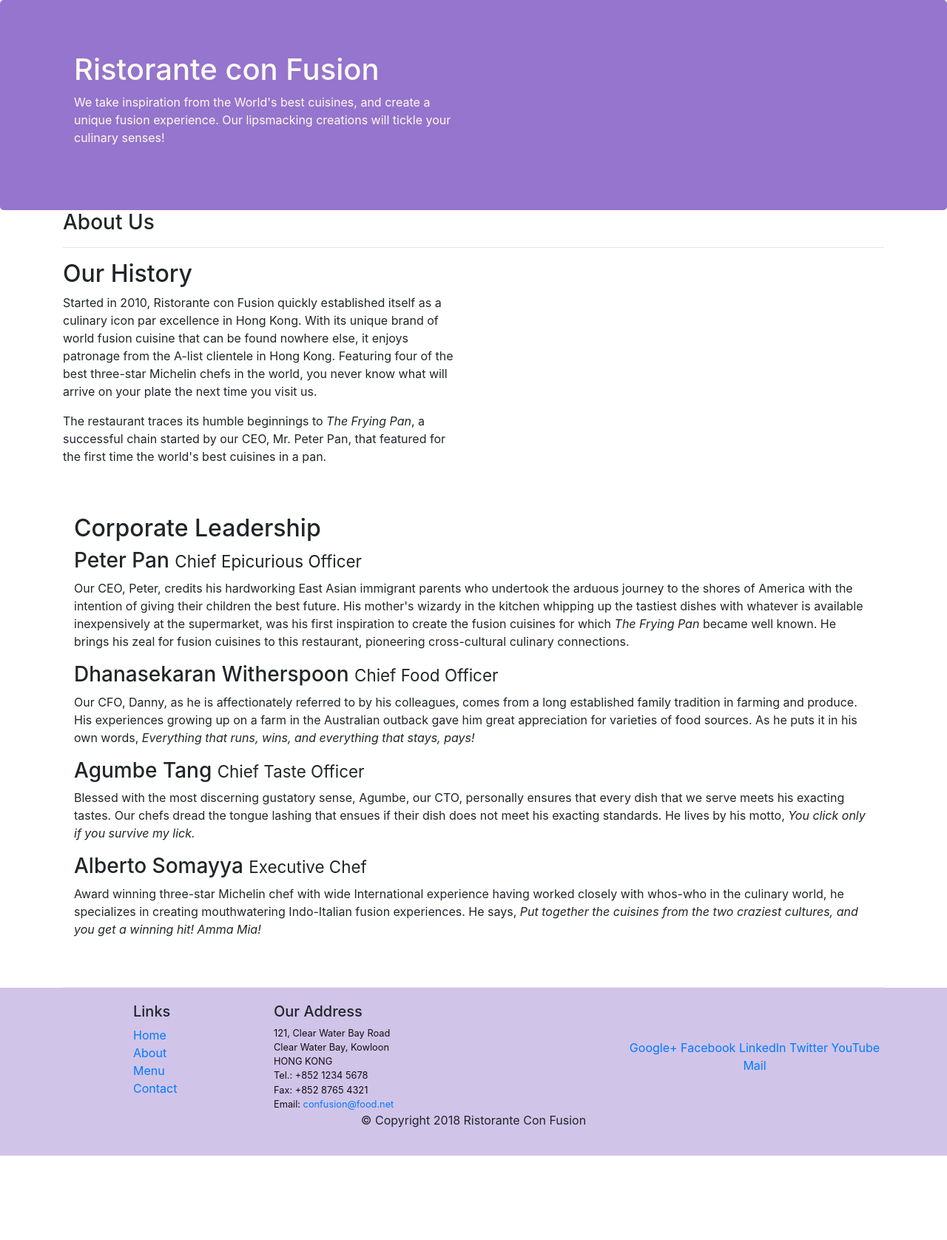
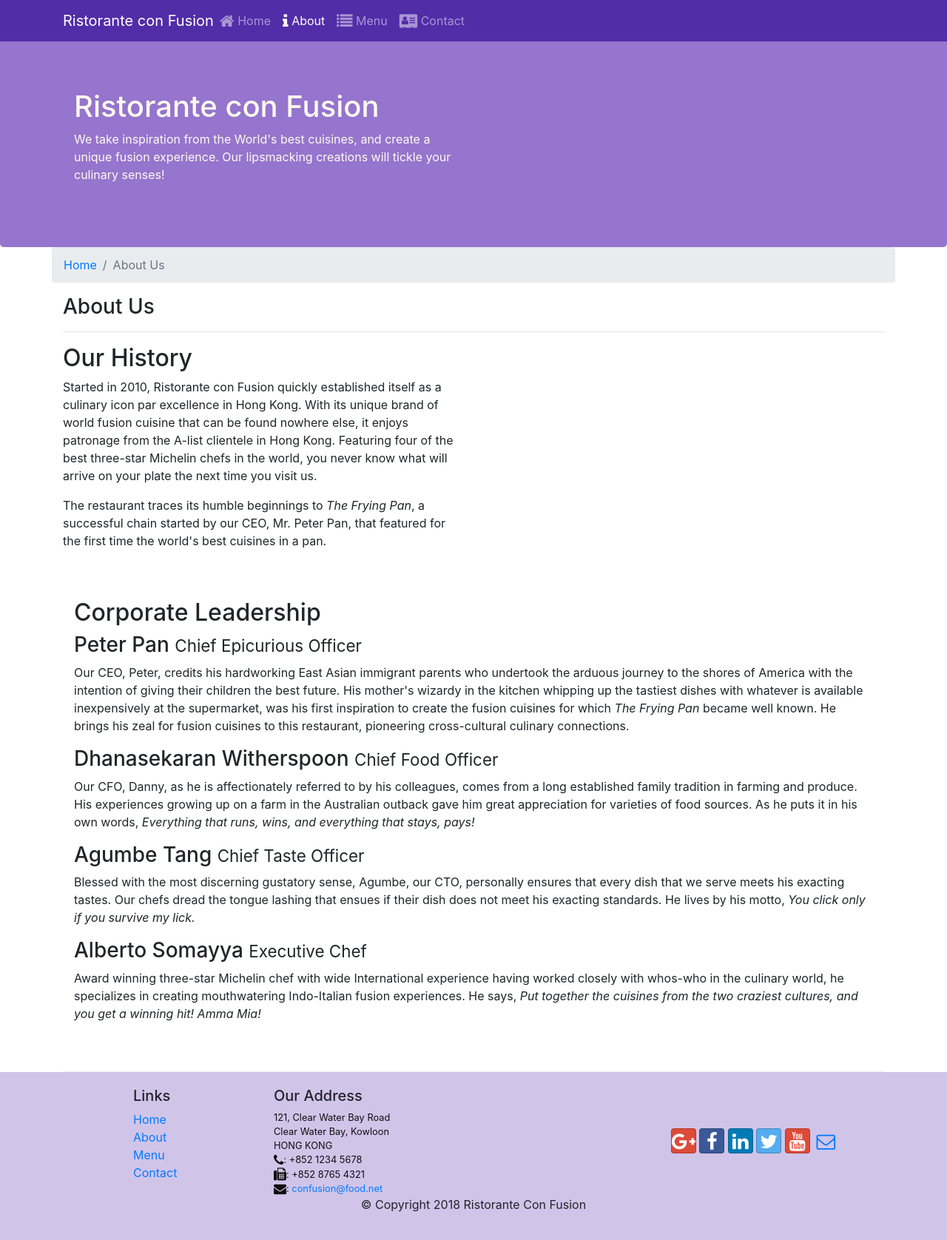
Before and after one commit to pkocran/courseraBootstrap4, a website: page aboutus.html in a window 1280 px wide. Shown: the whole page at 74% size. Before the commit the page ends 1562 px from the top, so only its background shows below. Drawn offline with nearby package versions, Linux system fonts and the light colour scheme.

Commit message:
icon font

```diff
--- a/aboutus.html
+++ b/aboutus.html
@@ -13,11 +13,16 @@
     <!-- Bootstrap CSS -->
     <link rel="stylesheet" href="node_modules/bootstrap/dist/css/bootstrap.min.css">
 
+     <link rel="stylesheet" href="node_modules/font-awesome/css/font-awesome.min.css">
+    <link rel="stylesheet" href="node_modules/bootstrap-social/bootstrap-social.css">
+
     <link rel="stylesheet" type="text/css" href="css/styles.css">
 
 </head>
 
 <body>
+
+
 
     <header class="jumbotron">
         <div class="container">
@@ -32,8 +37,34 @@
         </div>
     </header>
 
+
+     <nav class="navbar navbar-dark navbar-expand-sm fixed-top">
+        <div class="container">
+
+             <button class="navbar-toggler" type="button" data-toggle="collapse" data-target="#Navbar">
+                <span class="navbar-toggler-icon"></span>
+            </button>
+
+            <a class="navbar-brand mr-auto" href="#">Ristorante con Fusion</a>
+
+            <div class="collapse navbar-collapse" id="Navbar">
+                <ul class="navbar-nav mr-auto">
+                    <li class="nav-item "><a class="nav-link" href="./index.html"><span class="fa fa-home fa-lg"></span> Home</a></li>
+                    <li class="nav-item active"><a class="nav-link" href="#"><span class="fa fa-info fa-lg"></span> About</a></li>
+                    <li class="nav-item"><a class="nav-link" href="#"><span class="fa fa-list fa-lg"></span> Menu</a></li>
+                    <li class="nav-item"><a class="nav-link" href="#"><span class="fa fa-address-card fa-lg"></span> Contact</a></li>
+                </ul>
+           </div>
+        </div>
+
+    </nav>
+
     <div class="container">
         <div class="row">
+            <ol class="col-12 breadcrumb">
+                <li class="breadcrumb-item"><a href="./index.html">Home</a></li>
+                <li class="breadcrumb-item active">About Us</li>
+            </ol>
             <div class="col-12">
                <h3>About Us</h3>
                <hr>
@@ -73,7 +104,7 @@
                 <div class="col-4 offset-1 col-sm-2">
                     <h5>Links</h5>
                     <ul class="list-unstyled">
-                        <li><a href="#">Home</a></li>
+                        <li><a href="./index.html">Home</a></li>
                         <li><a href="#">About</a></li>
                         <li><a href="#">Menu</a></li>
                         <li><a href="#">Contact</a></li>
@@ -85,20 +116,23 @@
 		              121, Clear Water Bay Road<br>
 		              Clear Water Bay, Kowloon<br>
 		              HONG KONG<br>
-		              Tel.: +852 1234 5678<br>
-		              Fax: +852 8765 4321<br>
-		              Email: <a href="mailto:confusion@food.net">confusion@food.net</a>
+		              <i class="fa fa-phone fa-lg"></i>: +852 1234 5678<br>
+                      <i class="fa fa-fax fa-lg"></i>: +852 8765 4321<br>
+                      <i class="fa fa-envelope fa-lg"></i>:
+                      <a href="mailto:confusion@food.net">confusion@food.net</a>
+
 		           </address>
                 </div>
                 <div class="col-12 col-sm-4 align-self-center">
-                    <div class="text-center">
-                        <a href="http://google.com/+">Google+</a>
-                        <a href="http://www.facebook.com/profile.php?id=">Facebook</a>
-                        <a href="http://www.linkedin.com/in/">LinkedIn</a>
-                        <a href="http://twitter.com/">Twitter</a>
-                        <a href="http://youtube.com/">YouTube</a>
-                        <a href="mailto:">Mail</a>
+                     <div class="text-center">
+                        <a class="btn btn-social-icon btn-google" href="http://google.com/+"><i class="fa fa-google-plus"></i></a>
+                        <a class="btn btn-social-icon btn-facebook" href="http://www.facebook.com/profile.php?id="><i class="fa fa-facebook"></i></a>
+                        <a class="btn btn-social-icon btn-linkedin" href="http://www.linkedin.com/in/"><i class="fa fa-linkedin"></i></a>
+                        <a class="btn btn-social-icon btn-twitter" href="http://twitter.com/"><i class="fa fa-twitter"></i></a>
+                        <a class="btn btn-social-icon btn-google" href="http://youtube.com/"><i class="fa fa-youtube"></i></a>
+                        <a class="btn btn-social-icon" href="mailto:"><i class="fa fa-envelope-o"></i></a>
                     </div>
+
                 </div>
            </div>
            <div class="row justify-content-center">
--- a/css/styles.css
+++ b/css/styles.css
@@ -1,3 +1,12 @@
+body{
+    padding:50px 0px 0px 0px;
+    z-index:0;
+}
+
+.navbar-dark {
+     background-color: #512DA8;
+}
+
 .row-header{
     margin:0px auto;
     padding:0px;
--- a/package.json
+++ b/package.json
@@ -15,6 +15,8 @@
   },
   "dependencies": {
     "bootstrap": "^4.0.0",
+    "bootstrap-social": "^5.1.1",
+    "font-awesome": "^4.7.0",
     "jquery": "^3.3.1",
     "popper.js": "^1.12.9"
   }
```
Also changed, not shown: css/style.css (deleted, +0 -30 lines), index.html (+38 -12 lines), 1 other file.
